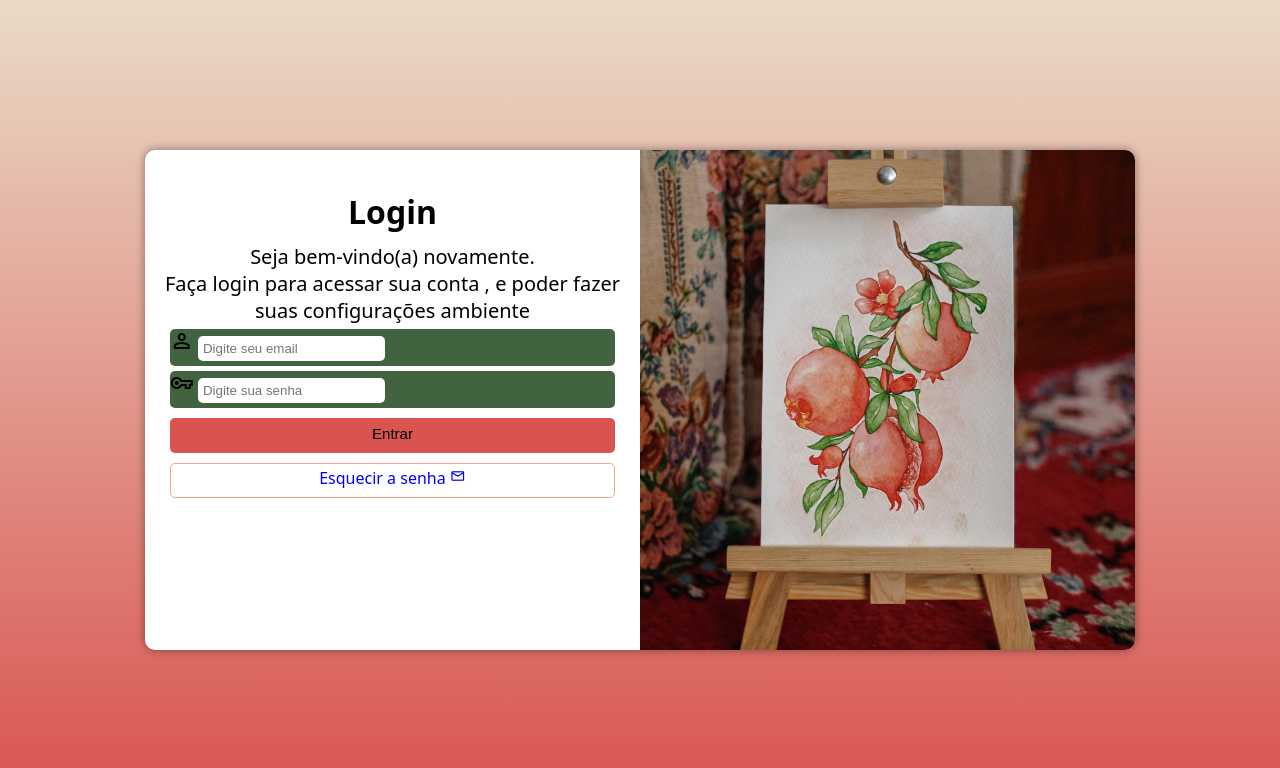
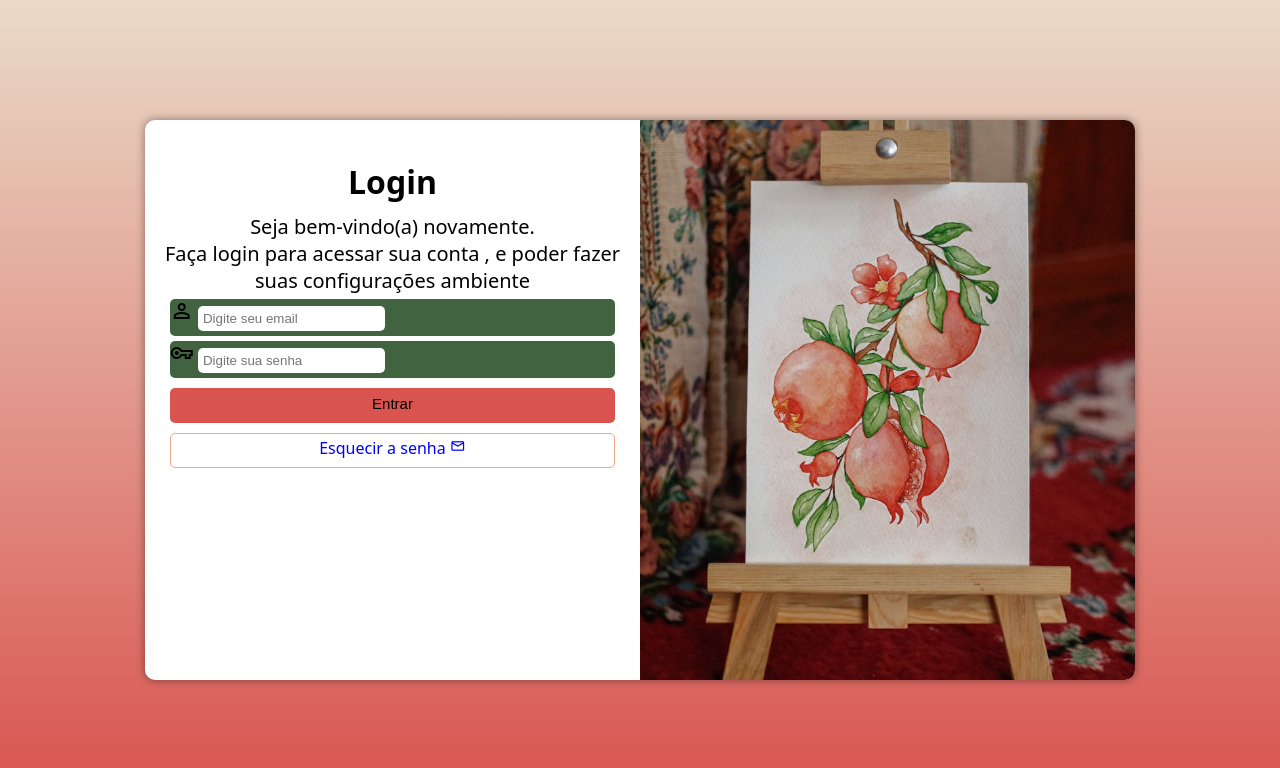
Before and after one commit to anthony-ricardox/projeto-login, a PHP site: page / in a window 1280 px wide. Shown: the top 768 px of the page. Run offline with PHP 8.4, Linux system fonts and the light colour scheme.

Commit message:
ajuste width

```diff
--- a/estilo/style.css
+++ b/estilo/style.css
@@ -36,8 +36,8 @@ section#login{
     transform: translate(-50%,-50%);
 
     background-color: white;
-    width: 300px;
-    height: 500px;
+    width: 50%;
+    height: 70%;
 
     border-radius: 10px;
     overflow: hidden;
```
